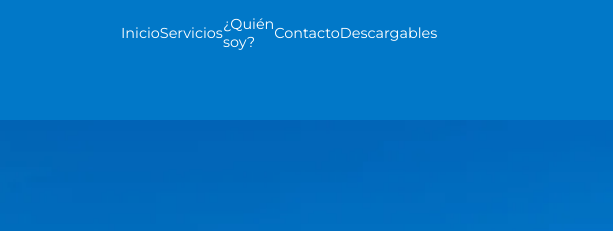
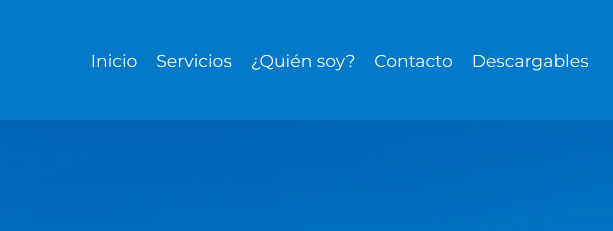
Before and after one commit to PaolaSL12/MarketCreativeStudio, a plain HTML site: page index.html in a window 768 px wide. Shown: the top 231 px of the page, 155-768 px from the left. Drawn offline with Linux system fonts and the light colour scheme.

Commit message:
fix error navbar

```diff
--- a/index.html
+++ b/index.html
@@ -12,14 +12,15 @@
         <h1><img src="./assets/Market_CreativeStudio_Logo.webp" alt="logoMarketStudio"></h1>
         <nav>
             <ul class="navBar">
-                <li><a href="#">Inicio</a></li>
-                <li><a href="#">Servicios</a></li>
-                <li><a href="#">¿Quién soy?</a></li>
-                <li><a href="#">Contacto</a></li>
-                <li><a href="#">Descargables</a></li>
+            <li><a href="#">Inicio</a></li>
+            <li><a href="#">Servicios</a></li>
+            <li><a href="#">¿Quién soy?</a></li>
+            <li><a href="#">Contacto</a></li>
+            <li><a href="#">Descargables</a></li>
             </ul>
+            <div class="menu"><img  src="./assets/menu.png" alt="menu"></div>
         </nav>
-        <div class="menu"><img  src="./assets/menu.png" alt="menu"></div>
+
 
     </header>
     <section class="main">
--- a/styles.css
+++ b/styles.css
@@ -43,15 +43,20 @@ header > h1 > img{
     display: none;
 }
 
+nav  {
+    display: flex;
+    width: 60%;
+}
 .navBar {
     display: flex;
-    width: 60%;
+    width: 100%;
     align-items: center;
     justify-content: space-around;
 }
 
-.navBar > li > a {
+nav > ul > li > a {
     color: var(--mcs-color-0);
+    font-size: 1.2em;
 }
 
 .main {
@@ -277,6 +282,9 @@ h3 {
     .navBar {
         display: none;
     }
+    nav {
+        justify-content: flex-end
+    }
     .menu > img{
         width: 25px;
         height: 25px;
@@ -384,8 +392,12 @@ h3 {
     header {
         justify-content: space-between;
     }
+
+    nav {
+        width: 70%;
+    }
     .navBar {
-        width: 70%;
+        width: 100%;
         font-size: 0.9em;
     }
     .message  {
```
